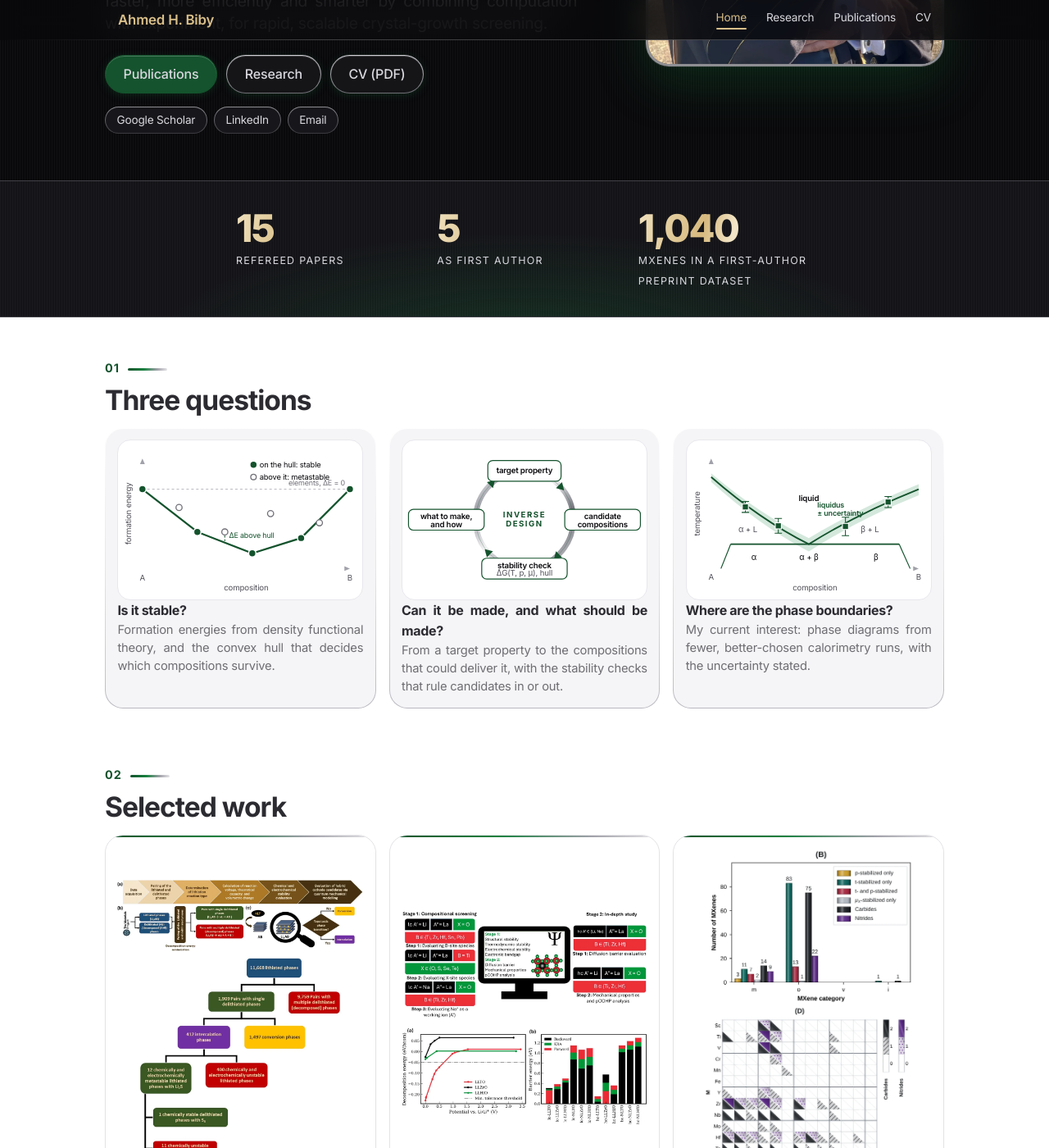
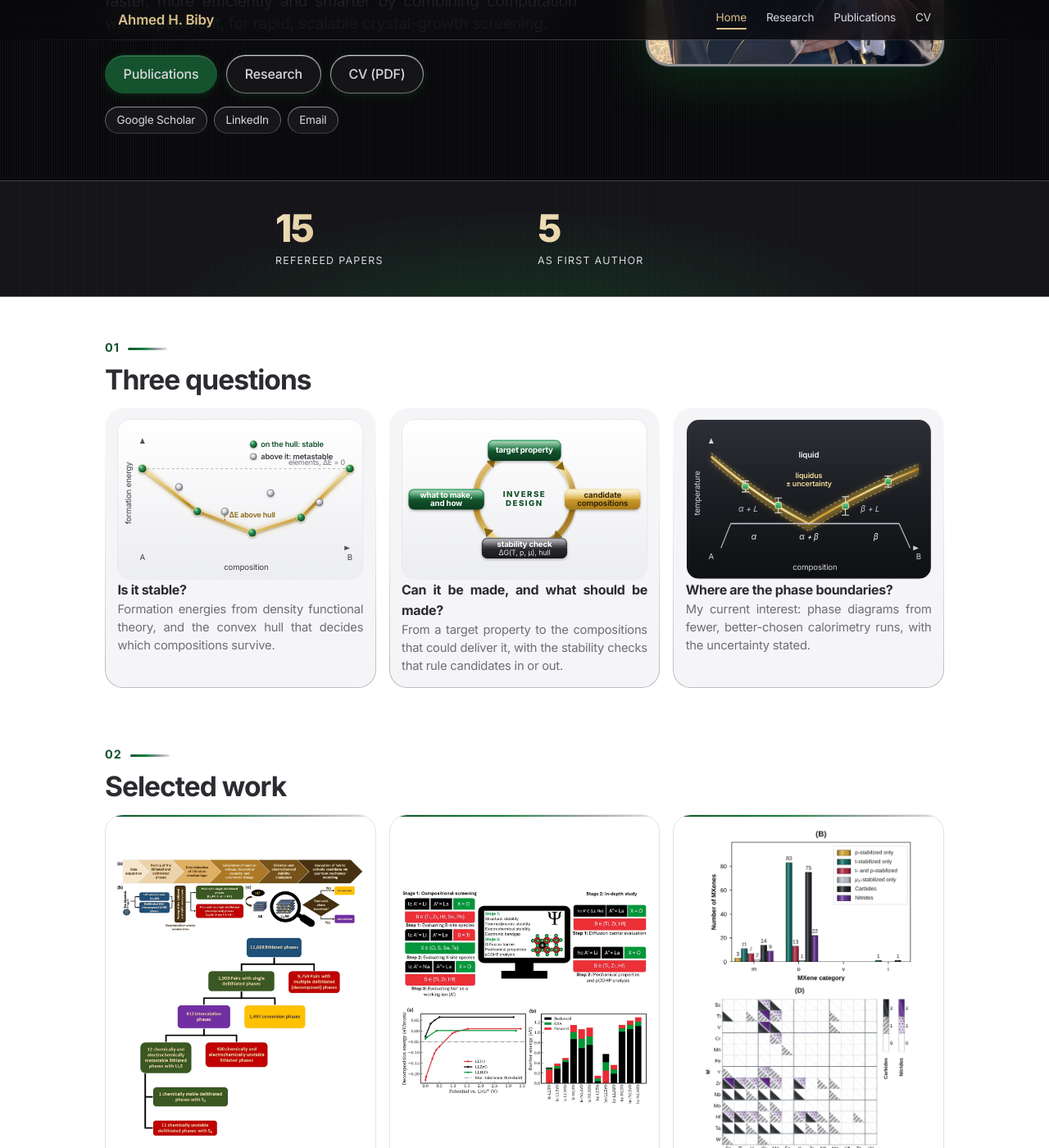
Before and after one commit to ahbi8358/ahbi8358.github.io, a Jekyll site: the page built from index.md, in a window 1280 px wide and 1400 px high, scrolled down 601 px. Shown: the whole window at 82% size. Built offline with Jekyll 4.4.1, drawn with Linux system fonts in a browser that asks for light colours.

Commit message:
Metallic question figures; drop the MXene count from the numbers band
Co-Authored-By: Claude Opus 5.5 <noreply@anthropic.com>
Claude-Session: https://claude.ai/code/session_018bhyHwakkVesej8a9qvxDE

```diff
--- a/assets/css/main.css
+++ b/assets/css/main.css
@@ -388,3 +388,4 @@ h1, h2, h3 { text-align: left; }
 h1:not(.hero-band h1), h2:not([id^="y"]):not(#manuscripts), h3, .card h3 a, .tile h3, figcaption b {
   background: none; -webkit-background-clip: border-box; background-clip: border-box; color: var(--flat-gunmetal); -webkit-text-fill-color: var(--flat-gunmetal);
 }
+.stats { grid-template-columns: repeat(2, minmax(11rem, 18rem)); justify-content: center; }
--- a/index.md
+++ b/index.md
@@ -23,7 +23,6 @@ permalink: /
   <ul class="stats">
     <li><b>15</b><span>refereed papers</span></li>
     <li><b>5</b><span>as first author</span></li>
-    <li><b>1,040</b><span>MXenes in a first-author preprint dataset</span></li>
   </ul>
 </section>
 
```
Also changed, not shown: _includes/illus/hull.svg, _includes/illus/loop.svg, _includes/illus/phasediagram.svg.
